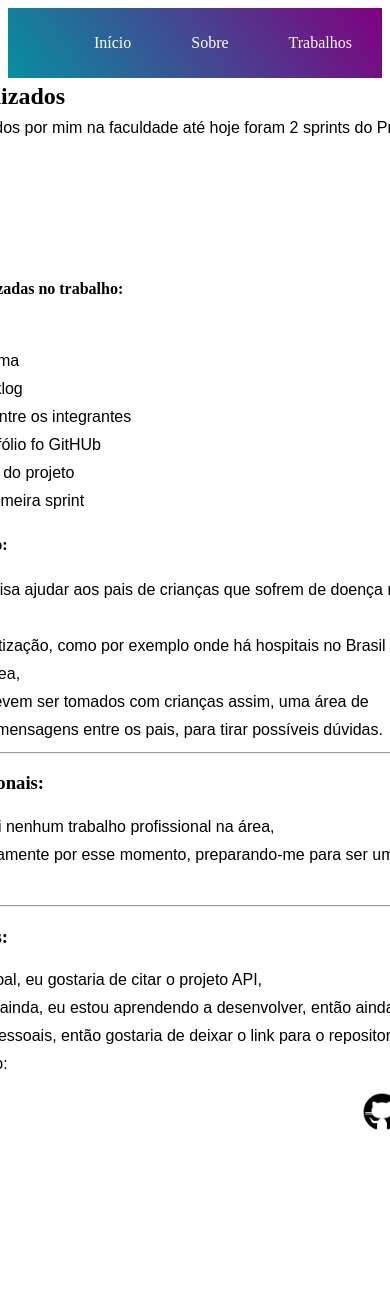
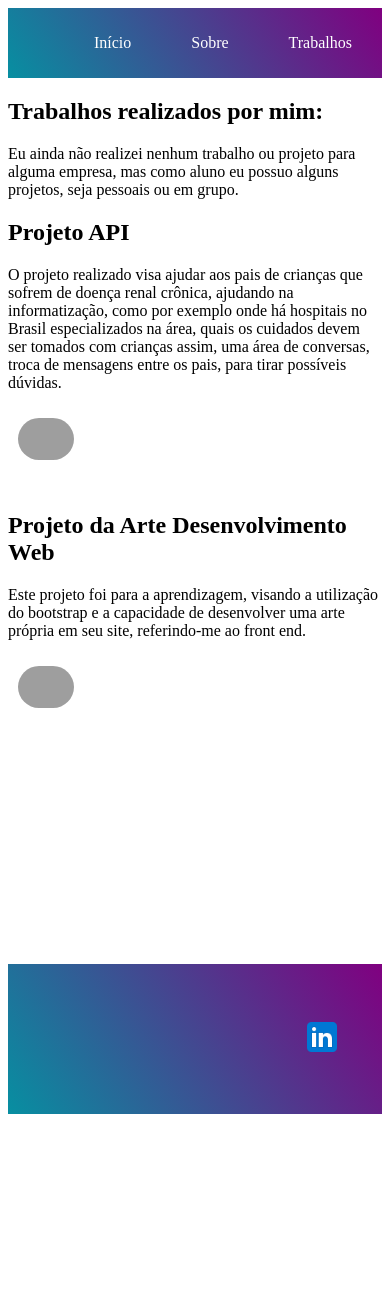
Before and after one commit to Jonasoliver/Portfolio_Digital_DSM, a Flask app: page /trabalhos in a window 390 px wide; the page is wider, and only the part inside the window is pictured. Shown: the top 1300 px of that part. After the commit the page ends 1114 px from the top of that part, so only its background shows below. Run offline with Flask 3, Linux system fonts and the light colour scheme; grey boxes are pictures that could not be loaded.

Commit message:
adicionei em trabalhos.html a função da lista, para ja funcionar com formatação, e adicionei o codigo de responsividade
adicionei em trabalhos.html a função da lista, para ja funcionar com formatação, e adicionei o codigo de responsividade

```diff
--- a/src/templates/trabalhos.html
+++ b/src/templates/trabalhos.html
@@ -4,36 +4,27 @@
 {% endblock %}
 
 {% block content %}
-<main>
-    <section>
-        <h2>Trabalhos realizados</h2>
-        <p>Os trabalhos realizados por mim na faculdade até hoje foram 2 sprints do Projeto API.</p>
-        <h4>Nome do grupo:</h4>
-        <p>Code Nine</p>
-        <h4>Lista das etapas realizadas no trabalho:</h4>
-        <p>-Montagem do grupo
-        -descrição do problema
-        -Construção do Backlog
-        -Divisão de tarefas entre os integrantes
-        -Construção do portifólio fo GitHUb
-        -Protótipo navegável do projeto
-        -Apresentação da primeira sprint</p>
-        <h4>Descrição do trabalho:</h4>
-        <p>O projeto realizado visa ajudar aos pais de crianças que sofrem de doença renal crônica,
-            ajudando na informatização, como por exemplo onde há hospitais no Brasil especializados na área,
-            quais os cuidados devem ser tomados com crianças assim, uma área de conversas, troca de mensagens entre os pais, para tirar possíveis dúvidas.</p>
-       <hr></hr>
-            <h3>Trabalhos profissionais:</h3>
-        <p>Eu ainda não realizei nenhum trabalho profissional na área,
-            mas aguardo ansiosamente por esse momento, preparando-me para ser um bom profissional</p>
-        <hr></hr>
-        <h3>Trabalhos pessoais:</h3>
-        <p>Como trabalho pessoal, eu gostaria de citar o projeto API,
-            pois como um aluno ainda, eu estou aprendendo a desenvolver, então ainda
-            não tenho projetos pessoais, então gostaria de deixar o link para o repositorio do GitHub com o projeto:
-        </p>
-        <a href="https://github.com/Code-Nine-FTC/Grupo-Code-Nine"><img id="logo" src="{{url_for('static', filename="git.png")}}">
 
-        </section>
-</main>
+<div class="container mt-5 text-center custom-section">
+    <h2>Trabalhos realizados por mim:</h2>
+    <p>Eu ainda não realizei nenhum trabalho ou projeto para alguma empresa, mas como aluno eu possuo alguns projetos, seja pessoais ou em grupo.</p>
+</div>
+
+{% for trabalho in trabalhos %}
+    <div class="container mt-4 custom-section">
+        <div class="row text-center">
+            <div class="col-12">
+                <h2>{{ trabalho['titulo'] }}</h2>
+                <p>{{ trabalho['descricao'] }}</p>
+            </div>
+        </div>
+        <div class="row mt-3">
+            <div class="col-md-6 offset-md-3 text-center">
+                <img src="{{ trabalho['imagem'] }}" alt="Foto do Trabalho" class="img-fluid rounded custom-img" style="max-width: 500px;">
+            </div>
+        </div>
+    </div>
+    <br>
+{% endfor %}
+
 {% endblock %}
```
